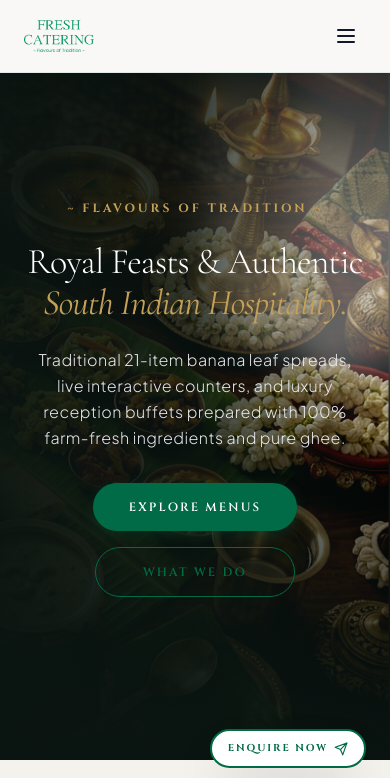
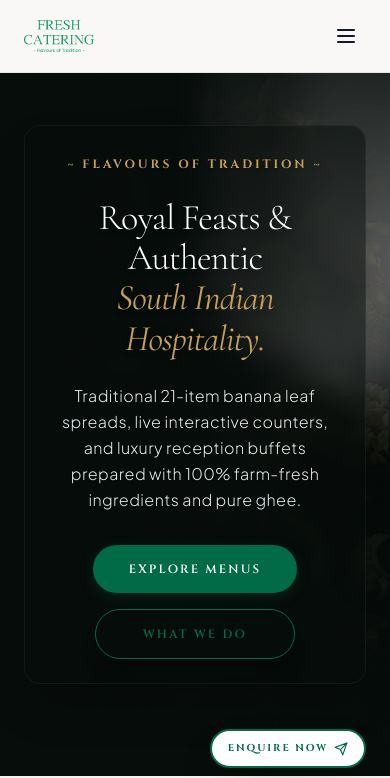
Before and after one commit to Kavin2007-12/fresh-catering, a React (Vite) app: page / in a window 390 px wide. Shown: the top 778 px of the page. Built offline with nearby package versions, Linux system fonts and the light colour scheme.

Commit message:
Apply senior-developer adaptive deep dark background overlays and high-contrast text rendering

```diff
--- a/src/components/HomeTeaser.jsx
+++ b/src/components/HomeTeaser.jsx
@@ -32,7 +32,7 @@ export default function HomeTeaser({ setActivePage }) {
     }
   };
 
-  // Translucent steam particles rising from hot brass uruli vessels & banana leaf feast
+  // Translucent steam particles rising over food & brass uruli cauldrons
   const steamParticles = [
     { left: '60%', bottom: '32%', width: '130px', height: '240px', duration: 4.2, delay: 0 },
     { left: '72%', bottom: '38%', width: '150px', height: '270px', duration: 4.8, delay: 0.8 },
@@ -43,10 +43,10 @@ export default function HomeTeaser({ setActivePage }) {
   return (
     <div className="space-y-0 text-[#111827]">
 
-      {/* 1. CINEMATIC PURE SOUTH INDIAN CATERING FEAST HERO (NO PEOPLE / NO CHEF) */}
-      <section className="relative min-h-[90vh] flex items-center justify-center pt-24 pb-16 overflow-hidden bg-[#0A1411]">
+      {/* 1. ADAPTIVE DEEP-DARK CINEMATIC HERO BANNER (SENIOR DEVELOPER ADAPTIVE CONTRAST) */}
+      <section className="relative min-h-[92vh] flex items-center justify-center pt-28 pb-20 overflow-hidden bg-[#070D0B]">
 
-        {/* CINEMATIC SLOW KEN-BURNS ANIMATED PURE FOOD HERO BACKGROUND */}
+        {/* CINEMATIC SLOW KEN-BURNS ANIMATED BACKGROUND WITH ADAPTIVE DARKNESS */}
         <div className="absolute inset-0 z-0 overflow-hidden">
           <motion.img
             src="south_indian_pure_food_hero.jpg"
@@ -54,9 +54,13 @@ export default function HomeTeaser({ setActivePage }) {
             decoding="async"
             loading="eager"
             animate={{
-              scale: [1, 1.05, 1],
-              x: [0, -12, 0],
-              filter: ["brightness(0.72) contrast(1.12)", "brightness(0.78) contrast(1.15)", "brightness(0.72) contrast(1.12)"]
+              scale: [1, 1.06, 1],
+              x: [0, -14, 0],
+              filter: [
+                "brightness(0.40) contrast(1.25)",
+                "brightness(0.46) contrast(1.28)",
+                "brightness(0.40) contrast(1.25)"
+              ]
             }}
             transition={{
               duration: 22,
@@ -64,25 +68,31 @@ export default function HomeTeaser({ setActivePage }) {
               repeatType: "mirror",
               ease: "easeInOut"
             }}
-            className="w-full h-full object-cover object-right"
+            className="w-full h-full object-cover object-right opacity-90"
           />
 
-          {/* Left-Side Dark Gradient Mask for Crisp Readable Editorial Text */}
-          <div className="absolute inset-0 bg-gradient-to-r from-[#0A1411]/95 via-[#0A1411]/75 to-transparent z-0" />
-          <div className="absolute inset-0 bg-gradient-to-t from-[#0A1411] via-transparent to-[#0A1411]/40 z-0" />
+          {/* ADAPTIVE MULTI-TIER DARK GRADIENT OVERLAY (SENIOR DEV CONTRAST ENGINE) */}
+          {/* Mobile/Tablet Full Dark Vignette Backdrop */}
+          <div className="absolute inset-0 bg-[#070D0B]/75 lg:bg-transparent z-0" />
+
+          {/* Desktop Right-To-Left Adaptive Dark Gradient */}
+          <div className="absolute inset-0 bg-gradient-to-r from-[#070D0B] via-[#070D0B]/85 sm:via-[#070D0B]/75 to-transparent z-0" />
+
+          {/* Top & Bottom Vignette Mask */}
+          <div className="absolute inset-0 bg-gradient-to-t from-[#070D0B] via-transparent to-[#070D0B]/60 z-0" />
         </div>
 
-        {/* ♨️ REALISTIC RISING STEAM VAPOR PARTICLES OVER BRASS URULI CAULDRONS & HOT DOSA */}
+        {/* ♨️ REALISTIC RISING STEAM VAPOR PARTICLES */}
         <div className="absolute inset-0 z-0 pointer-events-none overflow-hidden">
           {steamParticles.map((pt, idx) => (
             <motion.div
               key={idx}
               style={{ left: pt.left, bottom: pt.bottom, width: pt.width, height: pt.height }}
-              className="absolute rounded-full bg-gradient-to-t from-white/40 via-white/20 to-transparent filter blur-md sm:blur-lg"
+              className="absolute rounded-full bg-gradient-to-t from-white/35 via-white/15 to-transparent filter blur-md sm:blur-lg"
               animate={{
                 y: [0, -220, -380],
                 x: [-15, 25, -15],
-                opacity: [0, 0.75, 0],
+                opacity: [0, 0.70, 0],
                 scale: [0.7, 1.6, 2.5],
               }}
               transition={{
@@ -100,23 +110,23 @@ export default function HomeTeaser({ setActivePage }) {
           <div className="grid grid-cols-1 lg:grid-cols-12 gap-8 items-center">
 
             <motion.div
-              className="lg:col-span-8 space-y-6 text-center lg:text-left"
+              className="lg:col-span-8 space-y-6 text-center lg:text-left p-6 sm:p-0 rounded-2xl bg-[#070D0B]/50 sm:bg-transparent backdrop-blur-sm sm:backdrop-blur-none border border-white/5 sm:border-none shadow-2xl sm:shadow-none"
               initial="hidden"
               animate="visible"
               variants={heroContainerVariants}
             >
               <motion.div variants={heroItemVariants} className="inline-block">
-                <span className="font-title text-xs tracking-[0.25em] text-[#C5A059] uppercase font-bold block">
+                <span className="font-title text-xs tracking-[0.25em] text-[#C5A059] uppercase font-bold block drop-shadow-sm">
                   ~ FLAVOURS OF TRADITION ~
                 </span>
               </motion.div>
 
-              <motion.h1 variants={heroItemVariants} className="text-4xl sm:text-6xl lg:text-7xl font-serif font-light text-white tracking-tight leading-[1.12]">
+              <motion.h1 variants={heroItemVariants} className="text-4xl sm:text-6xl lg:text-7xl font-serif font-light text-white tracking-tight leading-[1.12] drop-shadow-md">
                 Royal Feasts & Authentic <br />
                 <span className="font-serif italic text-[#C5A059] font-normal">South Indian Hospitality.</span>
               </motion.h1>
 
-              <motion.p variants={heroItemVariants} className="font-sans text-base sm:text-lg text-gray-200 max-w-xl mx-auto lg:mx-0 font-light leading-relaxed tracking-wide">
+              <motion.p variants={heroItemVariants} className="font-sans text-base sm:text-lg text-gray-200 max-w-xl mx-auto lg:mx-0 font-light leading-relaxed tracking-wide drop-shadow-sm">
                 Traditional 21-item banana leaf spreads, live interactive counters, and luxury reception buffets prepared with 100% farm-fresh ingredients and pure ghee.
               </motion.p>
 
@@ -125,7 +135,7 @@ export default function HomeTeaser({ setActivePage }) {
                   whileHover={{ scale: 1.04 }}
                   whileTap={{ scale: 0.98 }}
                   onClick={() => handlePageChange('menus')}
-                  className="btn-editorial-solid px-9 py-4 rounded-full min-w-[200px] text-xs shadow-xl"
+                  className="btn-editorial-solid px-9 py-4 rounded-full min-w-[200px] text-xs shadow-2xl"
                 >
                   EXPLORE MENUS
                 </motion.button>
@@ -134,7 +144,7 @@ export default function HomeTeaser({ setActivePage }) {
                   whileHover={{ scale: 1.04 }}
                   whileTap={{ scale: 0.98 }}
                   onClick={() => handlePageChange('services')}
-                  className="btn-editorial-outline px-9 py-4 rounded-full min-w-[200px] text-xs text-white border-white/40 hover:bg-white hover:text-[#0A1411]"
+                  className="btn-editorial-outline px-9 py-4 rounded-full min-w-[200px] text-xs text-white border-white/40 hover:bg-white hover:text-[#0A1411] shadow-xl"
                 >
                   WHAT WE DO
                 </motion.button>
--- a/src/components/PageHeaderBanner.jsx
+++ b/src/components/PageHeaderBanner.jsx
@@ -3,17 +3,17 @@ import { motion } from 'framer-motion';
 
 export default function PageHeaderBanner({ badge, title, highlight, subtitle, bgImage }) {
   return (
-    <section className="relative py-16 sm:py-20 flex items-center justify-center overflow-hidden bg-[#0A1411]">
-      {/* Background Image */}
+    <section className="relative py-20 sm:py-24 flex items-center justify-center overflow-hidden bg-[#070D0B]">
+      {/* Background Image with Adaptive Deep Dark Contrast Engine */}
       <div className="absolute inset-0 z-0">
         <img
           src={bgImage || "https://images.unsplash.com/photo-1546833999-b9f581a1996d?q=80&w=2000&auto=format&fit=crop"}
           alt={title}
           decoding="async"
           loading="eager"
-          className="w-full h-full object-cover filter brightness-[0.3] contrast-[1.15]"
+          className="w-full h-full object-cover filter brightness-[0.25] contrast-[1.25] opacity-85"
         />
-        <div className="absolute inset-0 bg-gradient-to-t from-[#0A1411] via-[#0A1411]/60 to-[#0A1411]/80" />
+        <div className="absolute inset-0 bg-gradient-to-t from-[#070D0B] via-[#070D0B]/75 to-[#070D0B]/90" />
       </div>
 
       <motion.div
@@ -24,13 +24,13 @@ export default function PageHeaderBanner({ badge, title, highlight, subtitle, bg
       >
         {badge && (
           <div>
-            <span className="font-title text-[10px] sm:text-xs tracking-[0.25em] text-[#C5A059] uppercase font-bold inline-block">
+            <span className="font-title text-[10px] sm:text-xs tracking-[0.25em] text-[#C5A059] uppercase font-bold inline-block drop-shadow-sm">
               ~ {badge} ~
             </span>
           </div>
         )}
 
-        <h1 className="text-3xl sm:text-5xl font-serif font-light text-white tracking-tight leading-[1.15]">
+        <h1 className="text-3xl sm:text-5xl lg:text-6xl font-serif font-light text-white tracking-tight leading-[1.15] drop-shadow-md">
           {title}{' '}
           {highlight && (
             <span className="font-serif italic text-[#C5A059] font-normal">{highlight}</span>
@@ -38,7 +38,7 @@ export default function PageHeaderBanner({ badge, title, highlight, subtitle, bg
         </h1>
 
         {subtitle && (
-          <p className="font-sans text-sm sm:text-base text-gray-200 max-w-xl mx-auto font-light leading-relaxed tracking-wide pt-1">
+          <p className="font-sans text-sm sm:text-base text-gray-200 max-w-xl mx-auto font-light leading-relaxed tracking-wide pt-1 drop-shadow-sm">
             {subtitle}
           </p>
         )}
```
